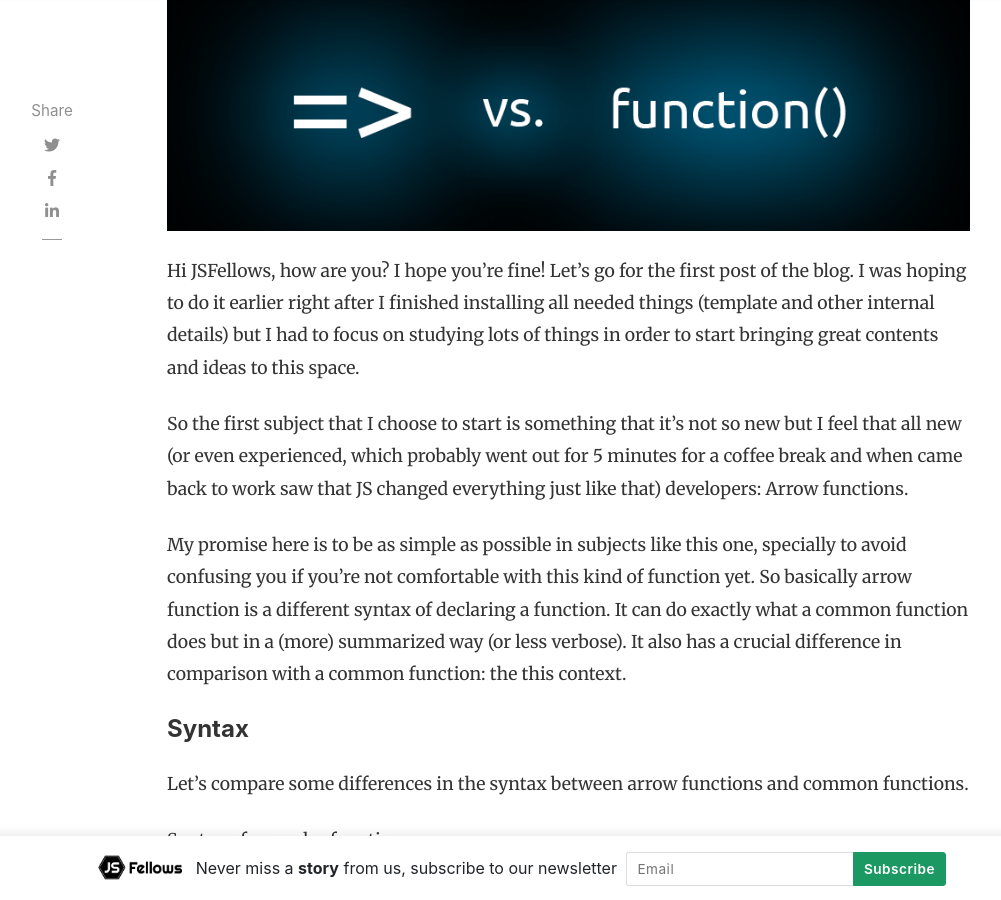
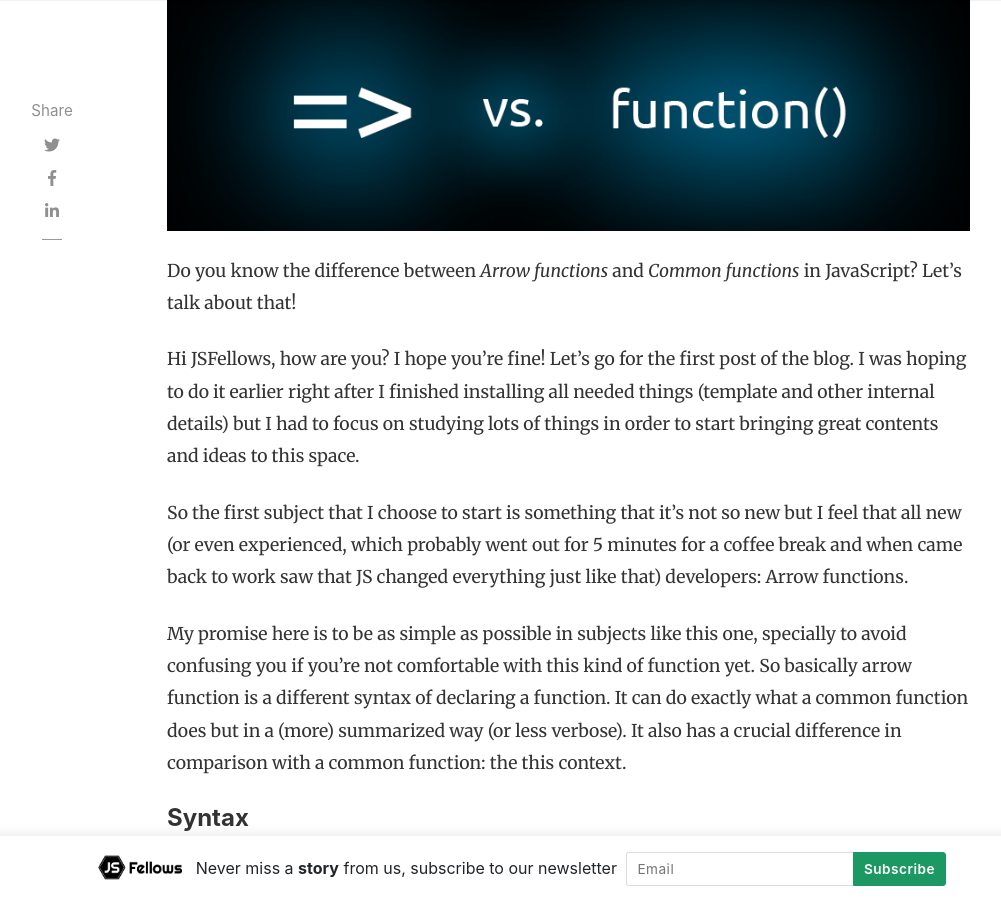
Before and after one commit to jsfellows/jsfellows.github.io, a Jekyll site: the page built from _posts/2019-11-08-arrow-functions-vs-common-functions.md, in a window 1280 px wide and 900 px high, scrolled down 432 px. Shown: the whole window, without its empty margins (118-1119 px from the left). Built offline with Jekyll 4.4.1, drawn with Linux system fonts in a browser that asks for light colours; nearby versions of some CDN libraries; comment, search, counter and statistics services are not loaded.

Commit message:
Updated post 2 (arrow functions vs common functions) draft

```diff
--- a/_posts/2019-11-08-arrow-functions-vs-common-functions.md
+++ b/_posts/2019-11-08-arrow-functions-vs-common-functions.md
@@ -7,6 +7,8 @@ image: assets/images/2.png
 featured: true
 hidden: false
 ---
+
+Do you know the difference between *Arrow functions* and *Common functions* in JavaScript? Let's talk about that!
 
 Hi JSFellows, how are you? I hope you're fine! Let's go for the first post of the blog. I was hoping to do it earlier right after I finished installing all needed things (template and other internal details) but I had to focus on studying lots of things in order to start bringing great contents and ideas to this space.
 
```
